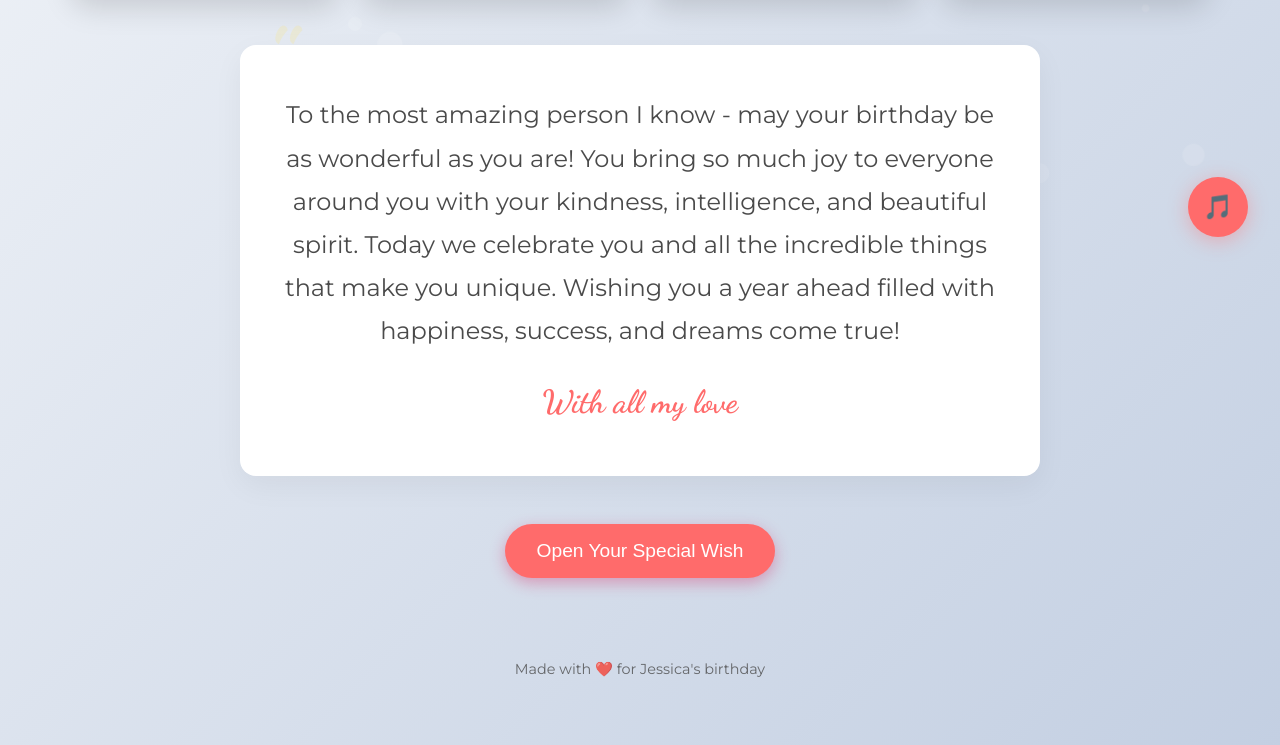
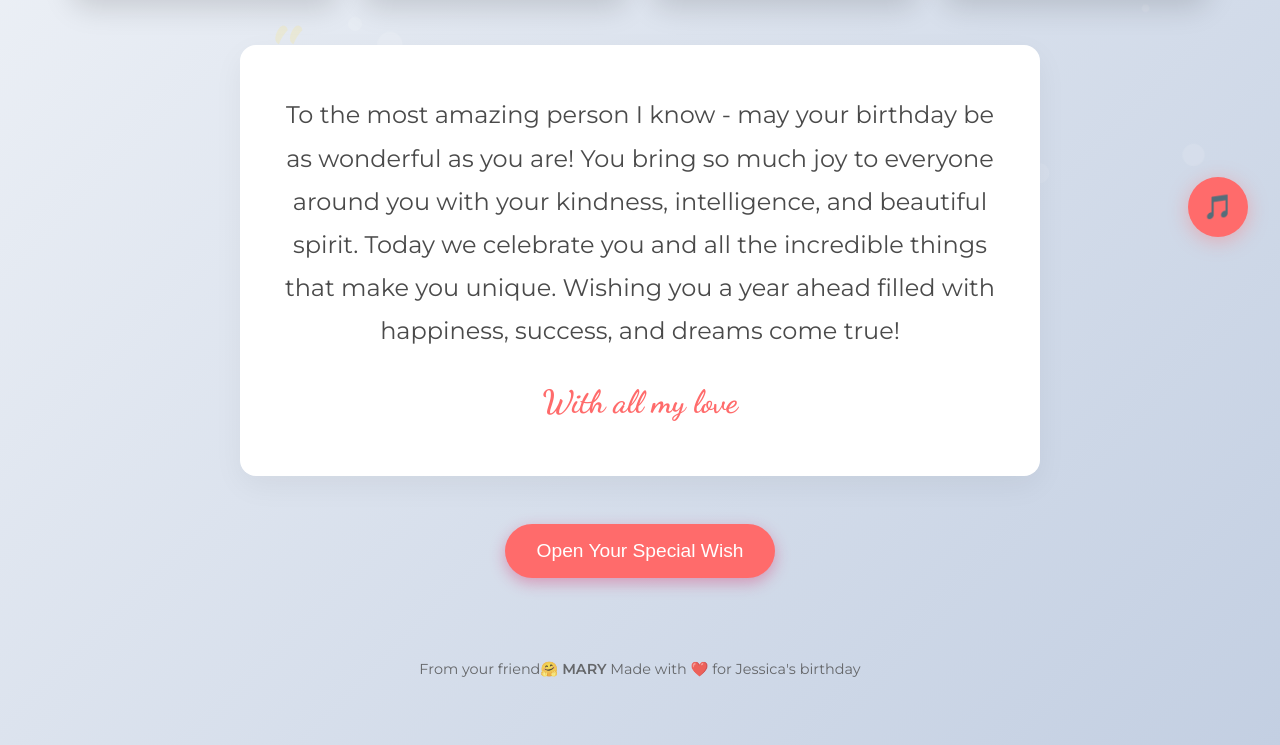
Before and after one commit to Taiwodavid842-gtech/Birthday2025wishesclient-, a plain HTML site: page index.html in a window 1280 px wide. Shown: the part 531-1276 px from the top of the page. Drawn offline with Linux system fonts and the light colour scheme.

Commit message:
Update index.html

```diff
--- a/index.html
+++ b/index.html
@@ -390,7 +390,7 @@ Cheers to a glorious new chapter 🎊! 💃💫🥂
 
 
     <footer>
-      Made with ❤️ for Jessica's birthday
+      From your friend🤗 <b>MARY</b> Made with ❤️ for Jessica's birthday
     </footer>
   </div>
 
```
